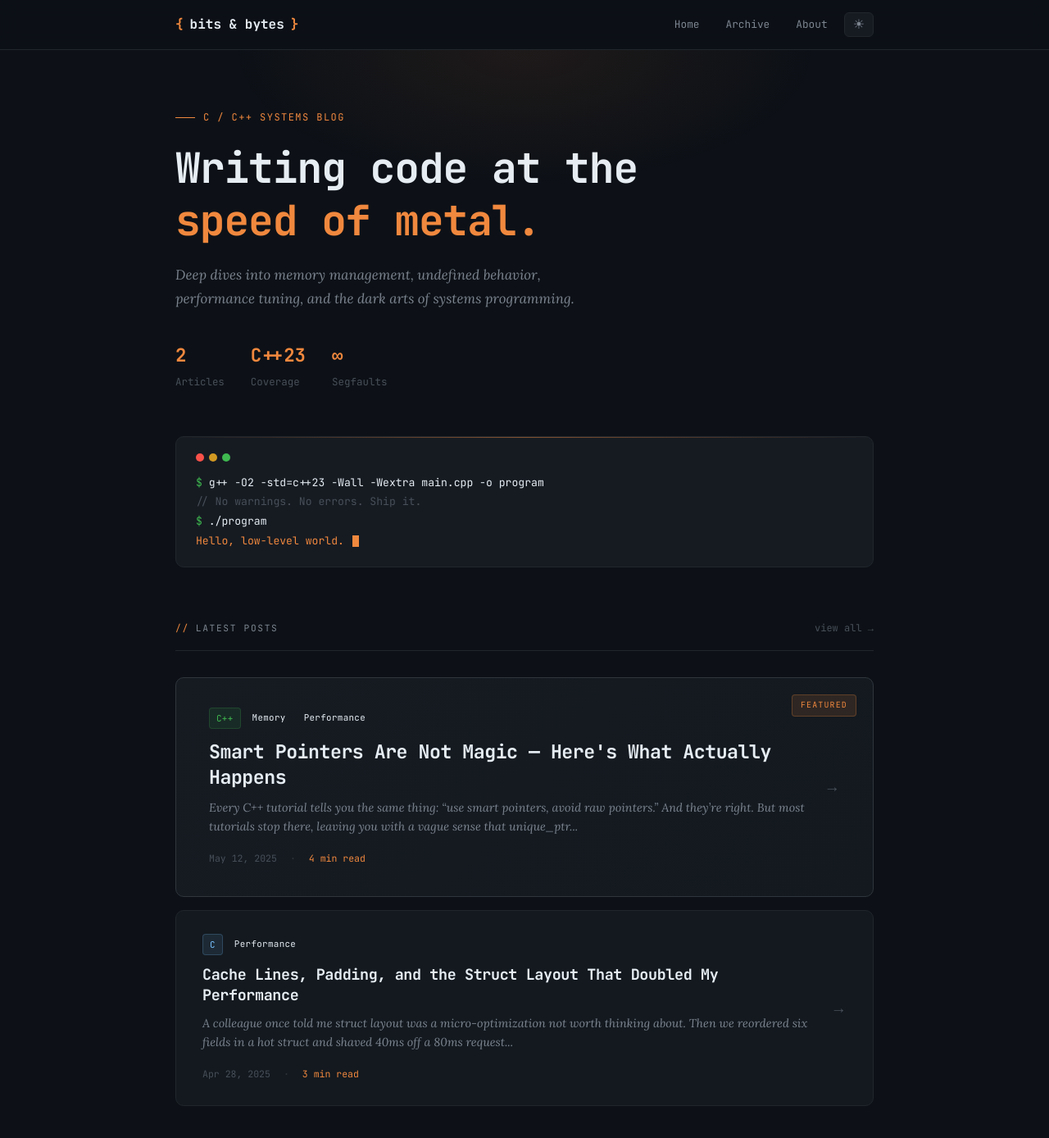
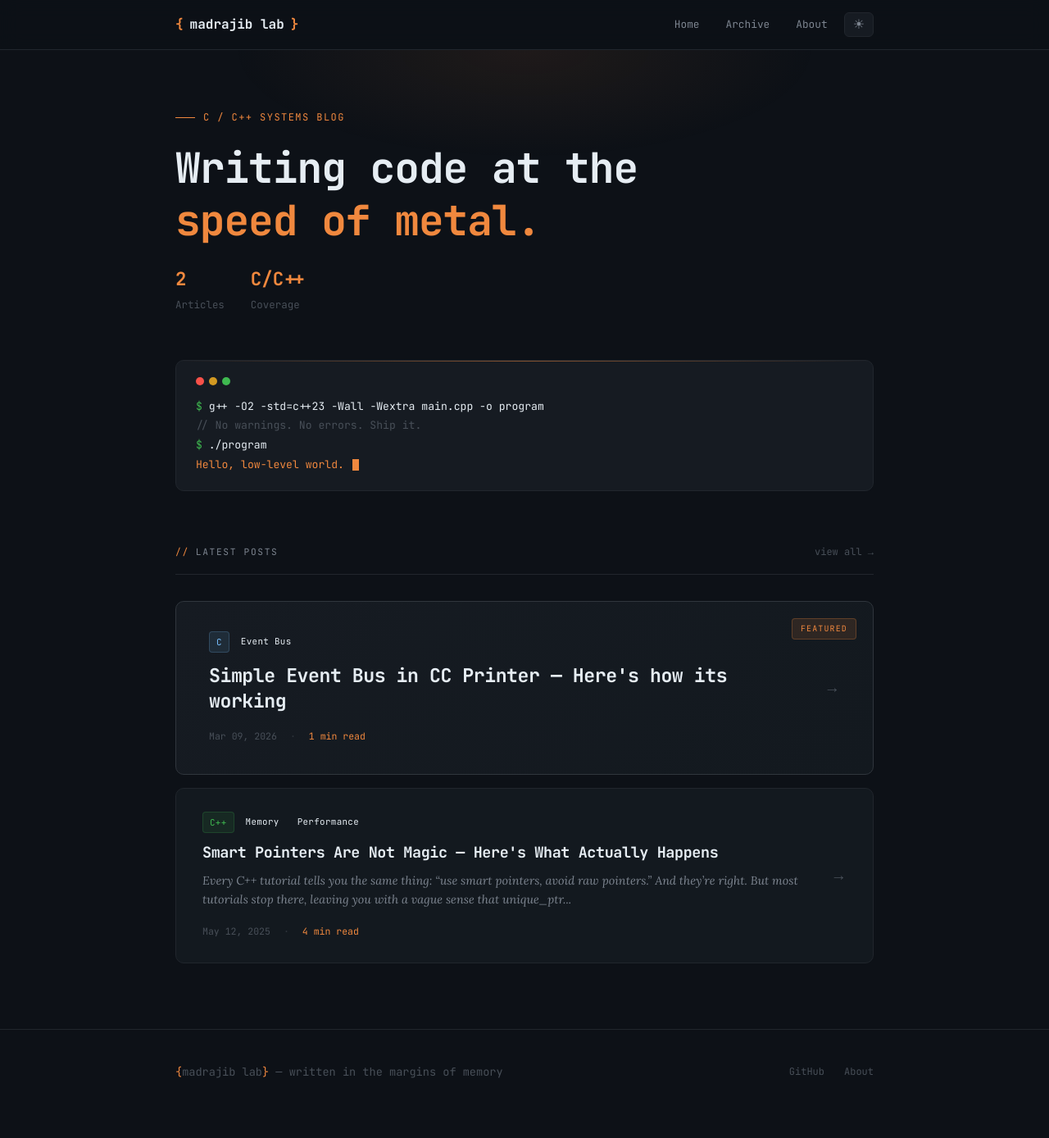
Before and after one commit to MadRajib/blog_test, a Jekyll site: the page built from index.html, in a window 1280 px wide and 1400 px high. Shown: the top 1388 px of the window at 82% size. Built offline with Jekyll 4.4.1, drawn with Linux system fonts in a browser that asks for light colours; nearby versions of some CDN libraries; a style sheet for code colours, icons or effects is not loaded.

Commit message:
Refractor names and filenames; add new blog

````diff
--- a/_config.yml
+++ b/_config.yml
@@ -1,14 +1,11 @@
-title: "bits & bytes"
-description: "Deep dives into C and C++ — memory management, performance, systems programming, and the beauty of low-level code."
+title: "madrajib lab"
+description: "Dev Blog"
 author: "MadRajib Lab"
 
-# ── EDIT THESE ───────────────────────────────────────────────
-# For a repo named  yourusername.github.io  →  baseurl: ""
-# For any other repo named  my-blog         →  baseurl: "/my-blog"
 url: "https://madrajib.github.io"
 baseurl: "/blog_test"
 
-github_url: "https://github.com/yourusername"
+github_url: "https://github.com/MadRajib"
 # ─────────────────────────────────────────────────────────────
 
 # Build
--- a/_layouts/home.html
+++ b/_layouts/home.html
@@ -13,14 +13,14 @@
     <section class="hero">
       <div class="hero-tag">C / C++ Systems Blog</div>
       <h1>Writing code at the<br><span class="accent">speed of metal.</span></h1>
-      <p class="hero-desc">
+      <!-- <p class="hero-desc">
         Deep dives into memory management, undefined behavior, performance tuning,
         and the dark arts of systems programming.
-      </p>
+      </p> -->
       <div class="hero-stats">
         <div class="stat"><span>{{ site.posts | size }}</span>Articles</div>
-        <div class="stat"><span>C++23</span>Coverage</div>
-        <div class="stat"><span>∞</span>Segfaults</div>
+        <div class="stat"><span>C/C++</span>Coverage</div>
+        <!-- <div class="stat"><span>∞</span>Segfaults</div> -->
       </div>
     </section>
 
--- a/_posts/2025-04-28-memory-layout.md
+++ /dev/null
@@ -1,85 +0,0 @@
----
-layout: post
-title: "Cache Lines, Padding, and the Struct Layout That Doubled My Performance"
-date: 2025-04-28
-author: "Alex Mercer"
-tags: [C, Performance]
-description: "A 2× speedup hidden in 8 bytes of reordering. How struct field order can make or break your hot path."
----
-
-A colleague once told me struct layout was a micro-optimization not worth thinking about.
-Then we reordered six fields in a hot struct and shaved 40ms off a 80ms request cycle. *That's* when I started paying attention.
-
-## What Is a Cache Line?
-
-Modern CPUs don't fetch memory one byte at a time. They fetch 64-byte chunks called **cache lines**.
-When your code reads a single `int`, the CPU loads the surrounding 63 bytes too, placing them in the L1 cache.
-
-If your next access falls in the same cache line — free. If not — another trip to RAM, easily 200+ cycles.
-
-## The Problem: False Sharing and Wasted Space
-
-Consider this struct:
-
-```c
-typedef struct {
-    char     flag;       /* 1 byte  */
-    double   value;      /* 8 bytes */
-    int      count;      /* 4 bytes */
-    char     name[3];    /* 3 bytes */
-} record_t;
-```
-
-What's its size? You might guess 16. Run `sizeof(record_t)` and you'll likely get **24**.
-The compiler inserted 7 bytes of padding after `flag` to align `double` to an 8-byte boundary.
-
-## The Fix: Sort Fields by Alignment
-
-The rule is simple: **largest fields first, smallest last.**
-
-```c
-typedef struct {
-    double   value;      /* 8 bytes — 8-byte aligned, no padding */
-    int      count;      /* 4 bytes — 4-byte aligned, no padding */
-    char     flag;       /* 1 byte  */
-    char     name[3];    /* 3 bytes */
-    /* total: 16 bytes — 8 bytes saved */
-} record_t;
-```
-
-Same data, 8 fewer bytes. In a hot loop over millions of records, those 8 bytes per element
-dramatically reduce cache pressure.
-
-## Verify with pahole
-
-The `pahole` tool (part of `dwarves`) shows you exactly where padding hides:
-
-```sh
-$ pahole ./your_binary
-struct record_t {
-    char     flag;            /*     0     1 */
-    /* XXX 7 bytes hole */
-    double   value;           /*     8     8 */
-    int      count;           /*    16     4 */
-    char     name[3];         /*    20     3 */
-    /* size: 24, cachelines: 1, members: 4 */
-    /* sum members: 16, holes: 1, hole bytes: 7 */
-};
-```
-
-## When to Break the Rule
-
-Sometimes you *want* padding between fields — specifically to prevent **false sharing**
-between fields written by different threads. In that case, align hot fields to cache line
-boundaries with `__attribute__((aligned(64)))` or C11's `_Alignas(64)`.
-
-```c
-typedef struct {
-    _Alignas(64) atomic_int reader_count;  /* own cache line */
-    _Alignas(64) atomic_int writer_count;  /* own cache line */
-} counters_t;
-```
-
-Two threads can now hammer their respective counters without invalidating each other's
-cache lines. This technique is called **cache line padding** and it's one of the first
-things to try in high-contention concurrent code.
--- /dev/null
+++ b/_posts/2026-03-09-cc-simple-bus.md
@@ -0,0 +1,8 @@
+---
+layout: post
+title: "Simple Event Bus in CC Printer — Here's how its working"
+date: 2026-03-09
+author: "MadRajib Lab"
+tags: [C, Event Bus]
+description: "Working of a simple event bus in Elegoo Centauri 3D printer."
+---
--- a/index.html
+++ b/index.html
@@ -1,4 +1,4 @@
 ---
 layout: home
-title: "A C/C++ Blog"
+title: "A C/C++ Dev Blog"
 ---
--- a/pages/about.md
+++ b/pages/about.md
@@ -26,30 +26,23 @@
 <h1>// <span class="accent">about</span></h1>
 <div class="about-content">
 
-**bits & bytes** is a technical blog about C and C++ programming.
-Not the "here's how to write a for loop" kind — the kind where we read assembly output,
-measure cache miss rates, and dig into why the compiler makes surprising choices.
-
-I'm a systems programmer who spends too much time on Compiler Explorer and not enough
-time sleeping. I work on performance-critical software and write about what I learn along
-the way: memory models, undefined behavior, modern C++ idioms, and the occasional foray
-into kernel internals.
-
-All code examples are compiled and tested. If something is wrong, open an issue on GitHub.
+<p>
+  <strong>madrajib lab</strong> is a technical blog about C and C++ programming.
+</p>
 
 <div class="terminal-banner" style="margin-top:40px">
   <div class="term-dots">
     <div class="term-dot"></div><div class="term-dot"></div><div class="term-dot"></div>
   </div>
   <div class="term-line"><span class="prompt">$</span> <span class="cmd">whoami</span></div>
-  <div class="term-line"><span class="output">Alex Mercer</span></div>
+  <div class="term-line"><span class="output">madrajib lab</span></div>
   <div class="term-line"><span class="prompt">$</span> <span class="cmd">cat interests.txt</span></div>
   <div class="term-line"><span class="output">systems programming, compilers, performance, embedded C, Linux internals</span></div>
   <div class="term-line"><span class="prompt">$</span> <span class="cmd">uname -a</span></div>
-  <div class="term-line"><span class="output">Linux 6.8.0-generic x86_64 GNU/Linux</span> <span class="cursor"></span></div>
+  <div class="term-line"><span class="output">Linux 6.8.0-generic x86_64 GNU/Linux</span> <span class="cursor"></span></div>class="cursor"></span></div>
 </div>
 
-<div class="skills-grid">
+<!-- <div class="skills-grid">
   <div class="skill-item">
     <div class="skill-name">C (C11/C17)</div>
     <div class="skill-level">████████░░ Expert</div>
@@ -74,7 +67,7 @@
     <div class="skill-name">CMake / Build</div>
     <div class="skill-level">█████░░░░░ Intermediate</div>
   </div>
-</div>
+</div> -->
 
 </div>
 </div>
````
